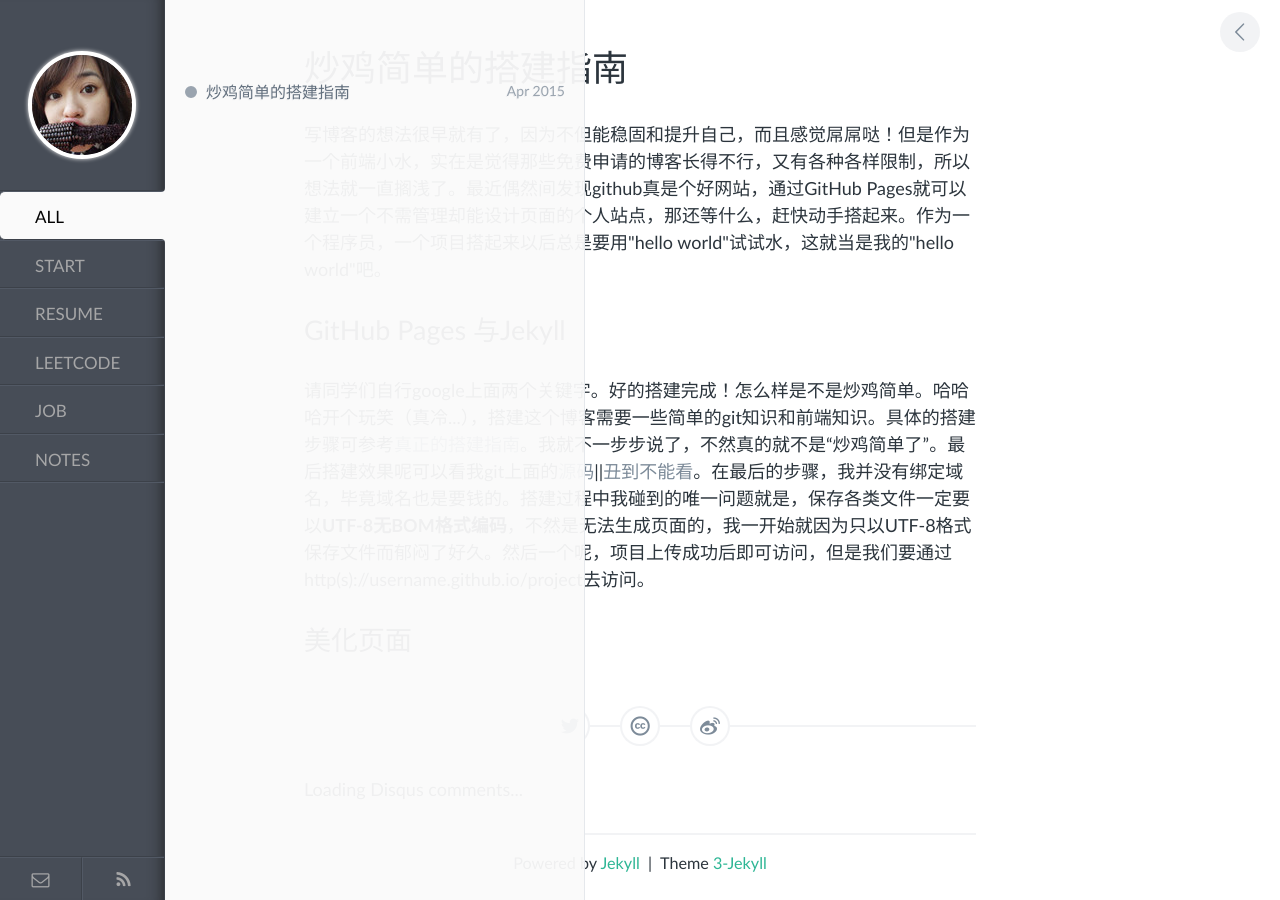
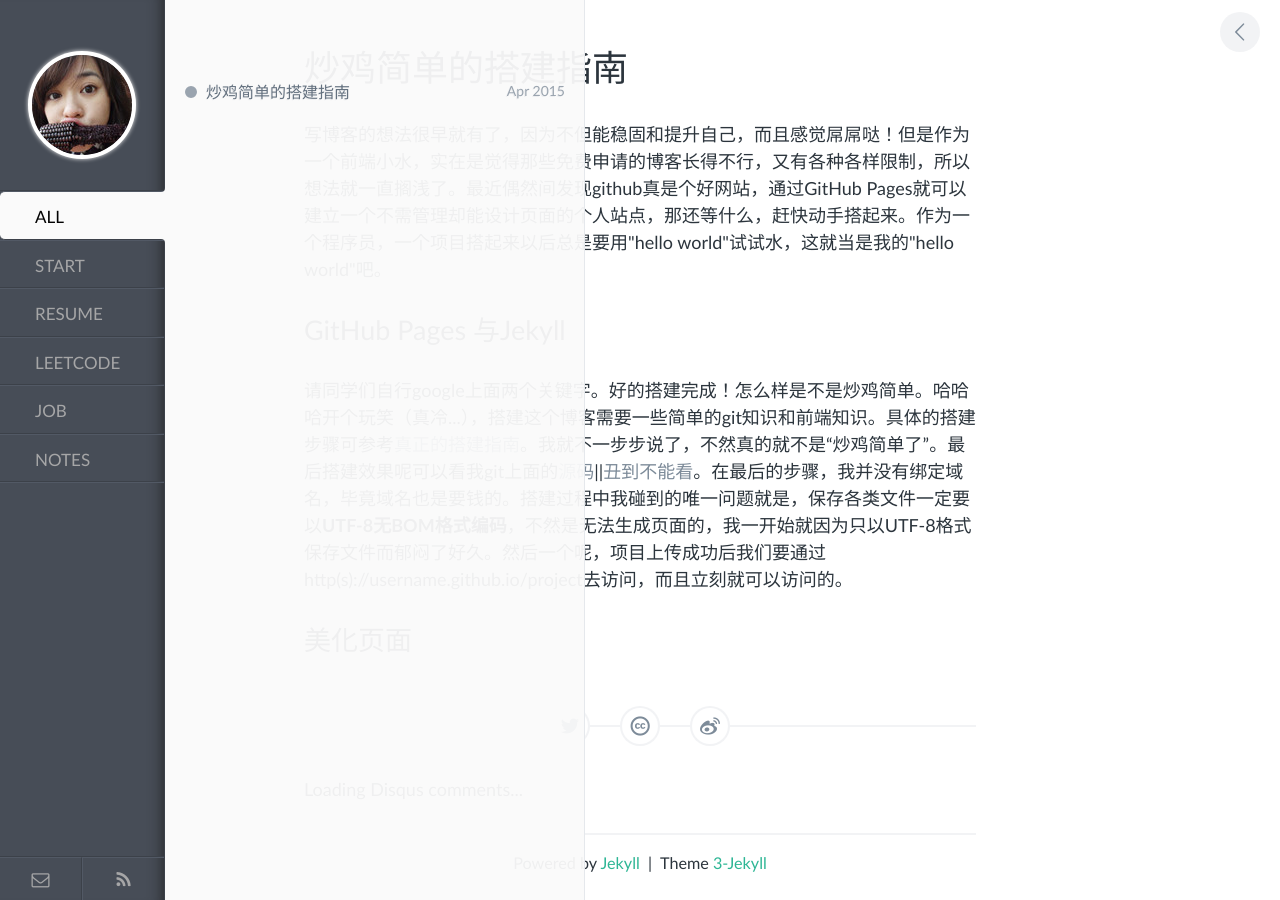
Before and after one commit to weiier/blog, a Jekyll site: the page built from _posts/2015-04-13-start.html, in a window 1280 px wide. Built offline with Jekyll 4.4.1, drawn with Linux system fonts in a browser that asks for light colours; comment, search, counter and statistics services are not loaded.

Commit message:
Update 2015-04-13-start.html

```diff
--- a/_posts/2015-04-13-start.html
+++ b/_posts/2015-04-13-start.html
@@ -5,5 +5,5 @@ categories: start
 ---
 <p>写博客的想法很早就有了，因为不但能稳固和提升自己，而且感觉屌屌哒！但是作为一个前端小水，实在是觉得那些免费申请的博客长得不行，又有各种各样限制，所以想法就一直搁浅了。最近偶然间发现github真是个好网站，通过GitHub Pages就可以建立一个不需管理却能设计页面的个人站点，那还等什么，赶快动手搭起来。作为一个程序员，一个项目搭起来以后总是要用"hello world"试试水，这就当是我的"hello world"吧。</p>
 <h2>GitHub Pages 与Jekyll</h2>
-<p>请同学们自行google上面两个关键字。好的搭建完成！怎么样是不是炒鸡简单。哈哈哈开个玩笑（真冷...），搭建这个博客需要一些简单的git知识和前端知识。具体的搭建步骤可参考<a target="_blank" href="http://www.ruanyifeng.com/blog/2012/08/blogging_with_jekyll.html">真正的搭建指南</a>。我就不一步步说了，不然真的就不是“炒鸡简单了”。最后搭建效果呢可以看我git上面的<a target="_blank" href="https://github.com/weiier/gitWeb">源码</a>||<a target="_blank" href="http://weiier.github.io/gitWeb">丑到不能看</a>。在最后的步骤，我并没有绑定域名，毕竟域名也是要钱的。搭建过程中我碰到的唯一问题就是，保存各类文件一定要以<strong>UTF-8无BOM格式编码</strong>，不然是无法生成页面的，我一开始就因为只以UTF-8格式保存文件而郁闷了好久。然后一个呢，项目上传成功后即可访问，但是我们要通过http(s)://username.github.io/project去访问。</p>
+<p>请同学们自行google上面两个关键字。好的搭建完成！怎么样是不是炒鸡简单。哈哈哈开个玩笑（真冷...），搭建这个博客需要一些简单的git知识和前端知识。具体的搭建步骤可参考<a target="_blank" href="http://www.ruanyifeng.com/blog/2012/08/blogging_with_jekyll.html">真正的搭建指南</a>。我就不一步步说了，不然真的就不是“炒鸡简单了”。最后搭建效果呢可以看我git上面的<a target="_blank" href="https://github.com/weiier/gitWeb">源码</a>||<a target="_blank" href="http://weiier.github.io/gitWeb">丑到不能看</a>。在最后的步骤，我并没有绑定域名，毕竟域名也是要钱的。搭建过程中我碰到的唯一问题就是，保存各类文件一定要以<strong>UTF-8无BOM格式编码</strong>，不然是无法生成页面的，我一开始就因为只以UTF-8格式保存文件而郁闷了好久。然后一个呢，项目上传成功后我们要通过http(s)://username.github.io/project去访问，而且立刻就可以访问的。</p>
 <h2>美化页面</h2>
```
